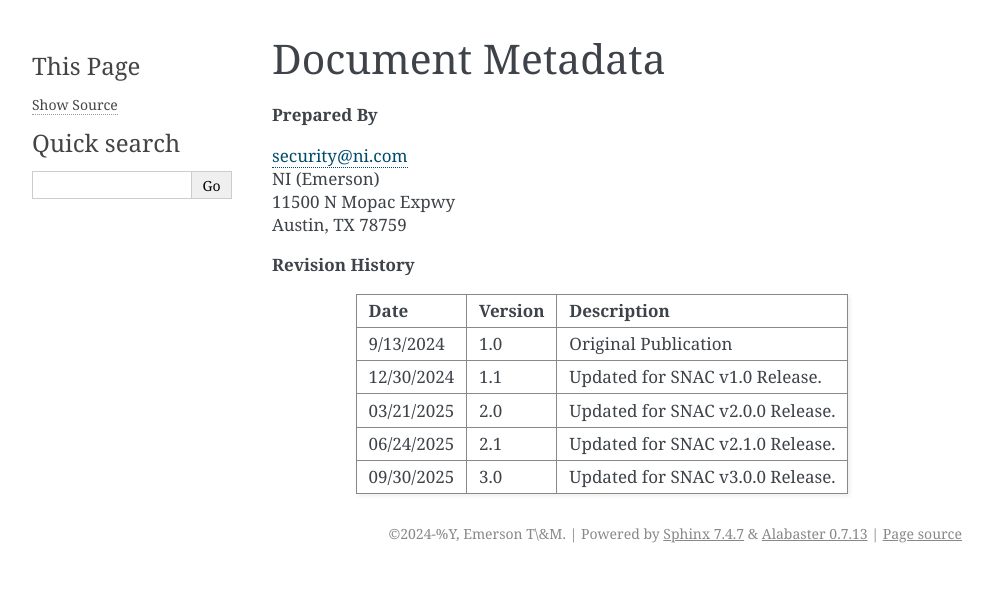
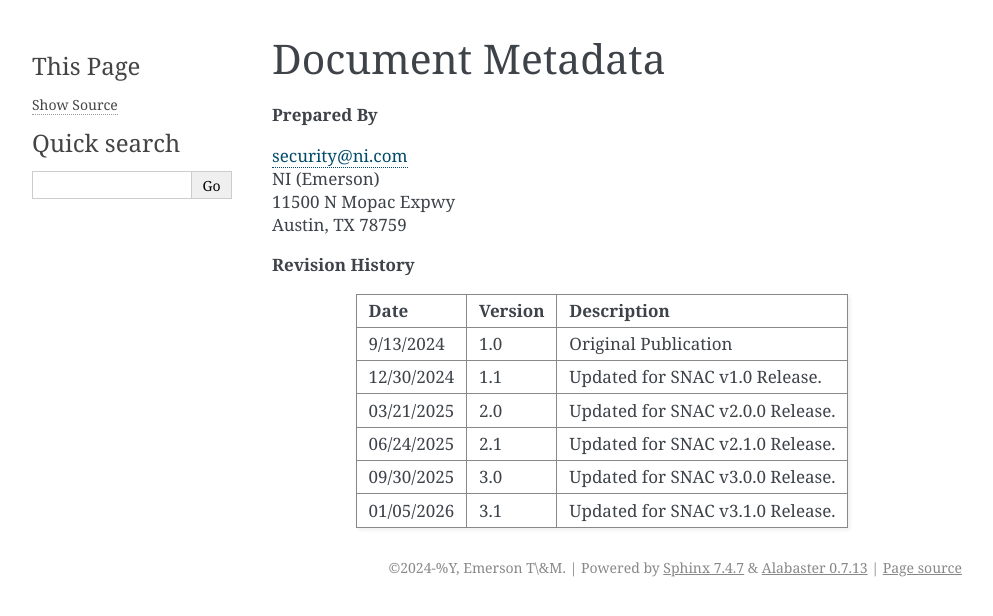
Before and after one commit to ni/nilrt-snac-guide, a Sphinx documentation site: the page built from source/document_metadata.rst, in a window 1280 px wide. Shown: the top 616 px of the page, without its empty margins (148-1141 px from the left). Built offline with Sphinx 7.4.7, drawn with Linux system fonts in a browser that asks for light colours.

Commit message:
Bump doc revision to v3.1
Signed-off-by: Alex Stewart <alex.stewart@emerson.com>

```diff
--- a/source/conf.py
+++ b/source/conf.py
@@ -9,7 +9,7 @@
 project = 'NI Linux RT SNAC Configuration Guide'
 author = r'Emerson T\&M'
 copyright = f'2024-%Y, {author}'
-version = '3.0'
+version = '3.1'
 release = version  # release does not need a patch number for documentation
 nist_rev = '3'  # NIST SP 800-171 Revision number
 
--- a/source/document_metadata.rst
+++ b/source/document_metadata.rst
@@ -42,3 +42,6 @@
     * - 09/30/2025
       - 3.0
       - Updated for SNAC v3.0.0 Release.
+    * - 01/05/2026
+      - 3.1
+      - Updated for SNAC v3.1.0 Release.
```
